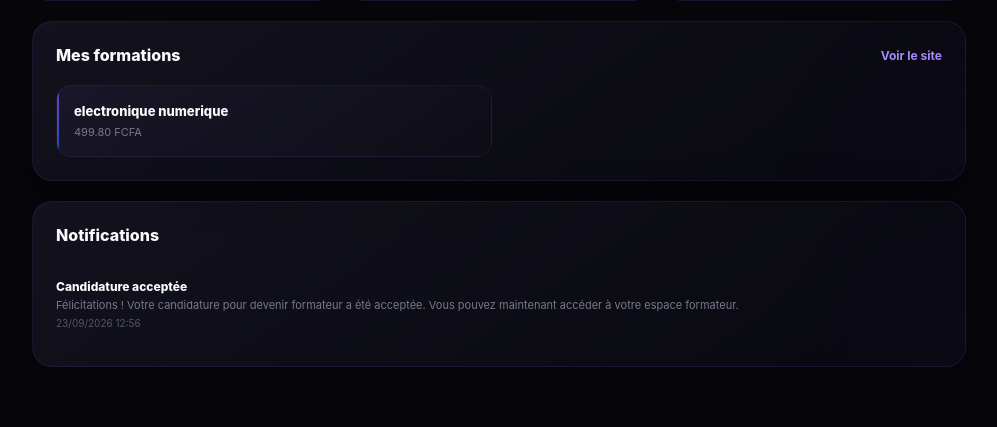
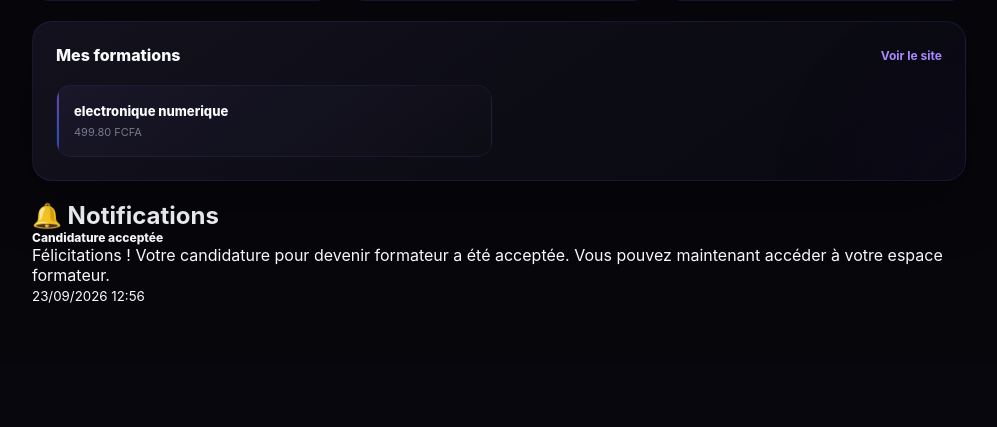
Before and after one commit to mezatsa-wq/formation-shop, a Django app: page /accounts/trainer-dashboard/ in a window 1280 px wide. Shown: the part 884-1311 px from the top of the page, without its empty margins (276-1273 px from the left). After the commit the page ends 1187 px from the top, so only its background shows below. Run offline with Django 5.2, Linux system fonts and the light colour scheme; a user stored in the database is signed in; data comes from the database, SQL or seed files in the repository.

Commit message:
amelioration dashboard utilisateur et formt

```diff
--- a/config/template/accounts/trainer_dashboard.html
+++ b/config/template/accounts/trainer_dashboard.html
@@ -1351,31 +1351,44 @@
             </div>
             <br>
             <!-- NOTIFICATIONS -->
-            <div class="card">
-                <div class="card-header">
-                    <div class="card-title">
-                        Notifications
-                    </div>
-                </div>
+            <div class="notifications-section">
+
+    <h2>🔔 Notifications</h2>
+
     {% if notifications %}
-                    {% for notification in notifications|slice:":5" %}
-                        <div class="notification">
+
+        {% for notification in notifications %}
+
+            <div class="notification-card
+                {% if not notification.is_read %}
+                    unread
+                {% endif %}
+            ">
+
                 <div class="notification-title">
                     {{ notification.title }}
                 </div>
-                            <div class="notification-message">
+
+                <p>
                     {{ notification.message }}
+                </p>
+
+                <small>
+                    {{ notification.created_at|date:"d/m/Y H:i" }}
+                </small>
+
             </div>
-                            <div class="notification-date">
-                                {{ notification.created_at|date:"d/m/Y H:i" }}
-                            </div>
-                        </div>
+
         {% endfor %}
+
     {% else %}
-                    <div class="empty">
+
+        <p>
             Aucune notification.
-                    </div>
+        </p>
+
     {% endif %}
+
 </div>
         </section>
     {% endif %}
```
Also changed, not shown: orders/admin.py (+62 -4 lines). Lines whose indentation alone changed are shown as unchanged.
